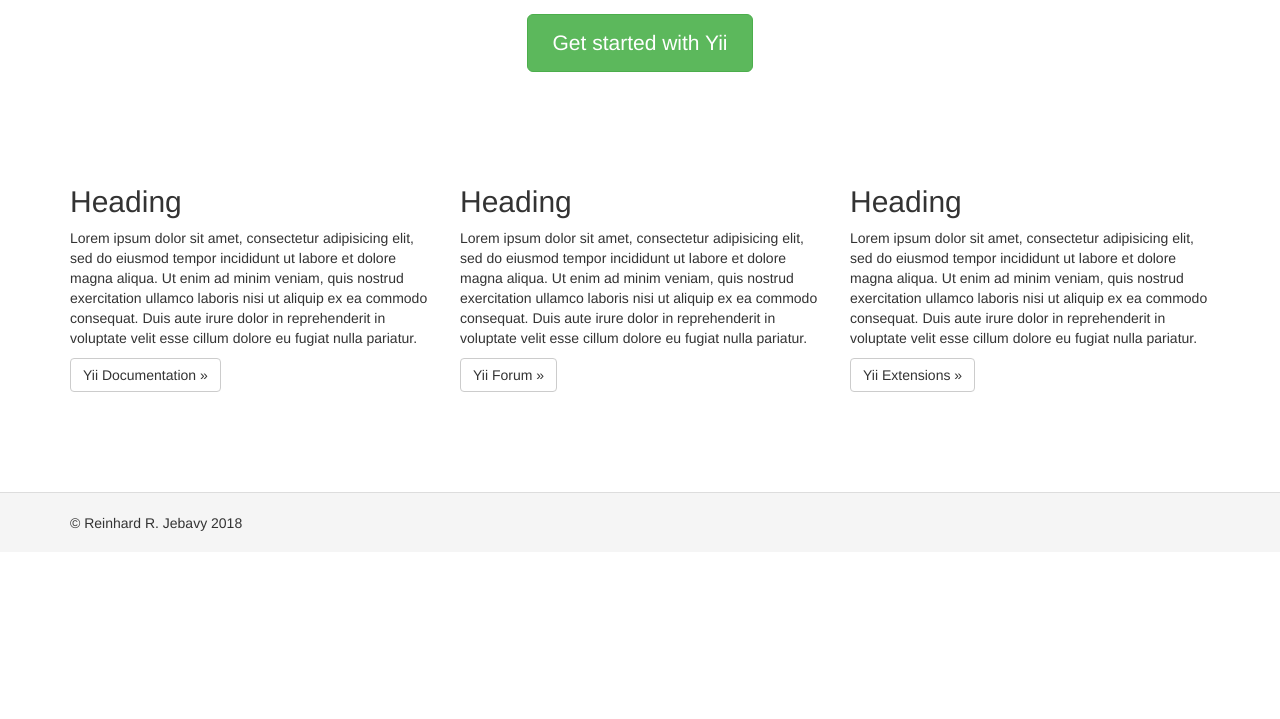
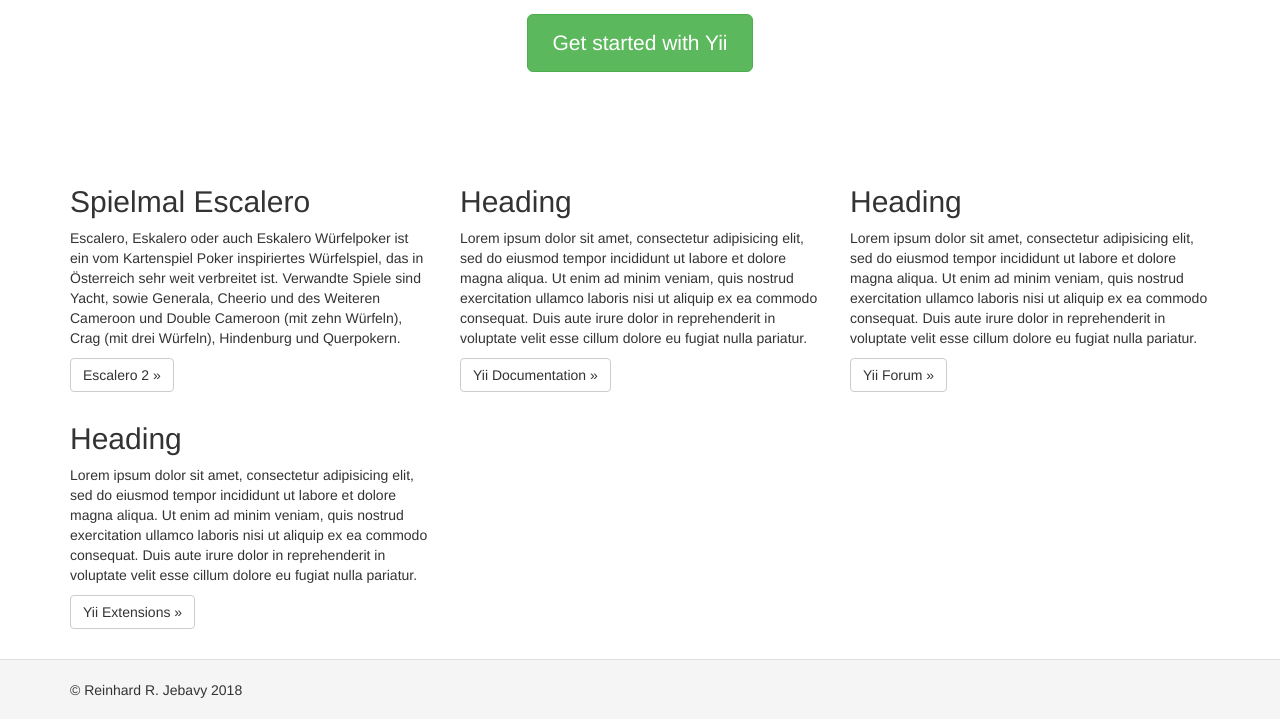
Before and after one commit to rjebavy/Escalero2, a Yii app: the page made by views/site/index.php in a window 1280 px wide. Shown: the part 248-967 px from the top of the page. Before the commit the page ends 779 px from the top, so only its background shows below. Run offline with PHP 8.4 and a stand-in for Yii, Linux system fonts and the light colour scheme; the template is opened without the code that fills it, so the values that code supplies are empty; some libraries are stand-ins or nearby versions.

Commit message:
Der "Spielmal" Portal Startseite Link hinzugefügt.
Link zur default Startseite (index) des Escalero Moduls.

```diff
--- a/views/site/index.php
+++ b/views/site/index.php
@@ -17,6 +17,16 @@ $this->title = 'Spielmal';
     <div class="body-content">
 
         <div class="row">
+		    <div class="col-lg-4">
+                <h2>Spielmal Escalero</h2>
+
+                <p>Escalero, Eskalero oder auch Eskalero Würfelpoker ist ein vom Kartenspiel Poker
+					inspiriertes Würfelspiel, das in Österreich sehr weit verbreitet ist.
+					Verwandte Spiele sind Yacht, sowie Generala, Cheerio und des Weiteren Cameroon und
+					Double Cameroon (mit zehn Würfeln), Crag (mit drei Würfeln), Hindenburg und Querpokern.</p>
+
+                <p><a class="btn btn-default" href="http://localhost/03_Escalero2/web/index.php?r=escalero%2Fdefault%2Findex">Escalero 2 &raquo;</a></p>
+            </div>
             <div class="col-lg-4">
                 <h2>Heading</h2>
 
```
